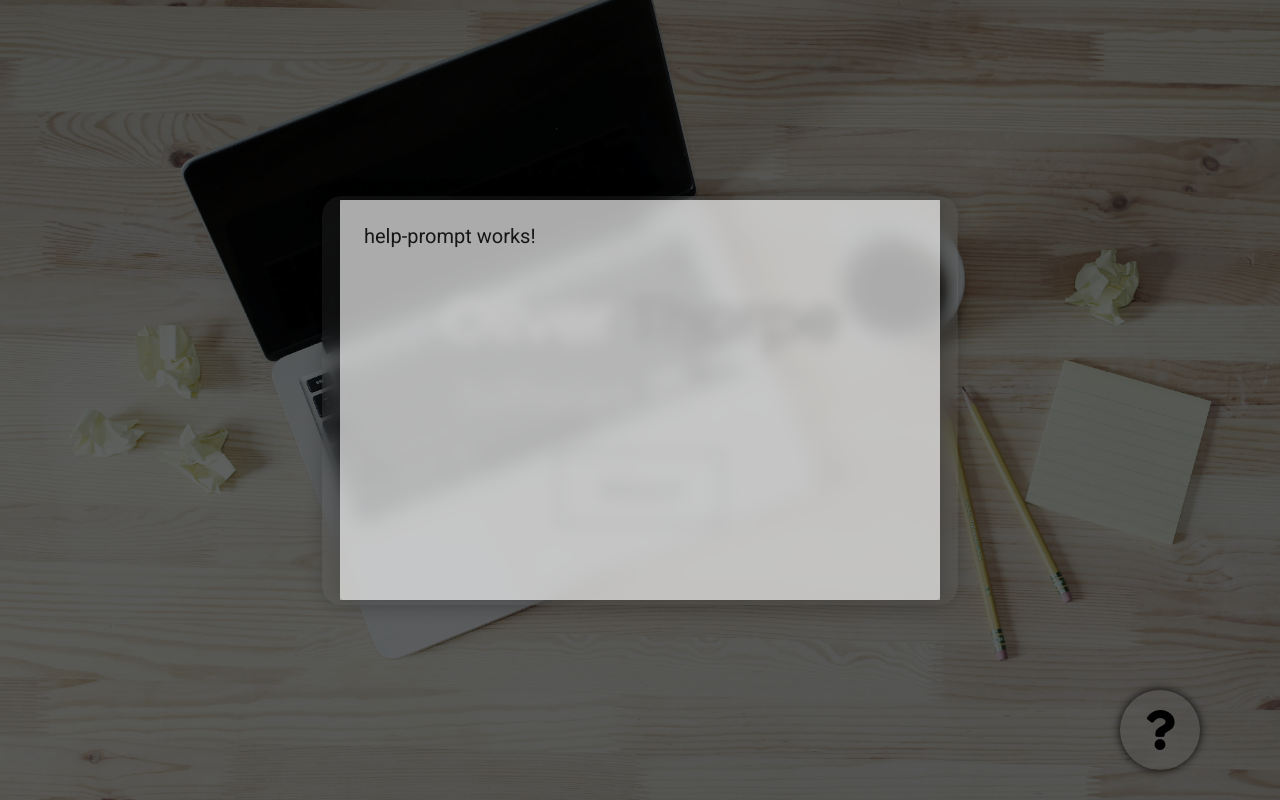
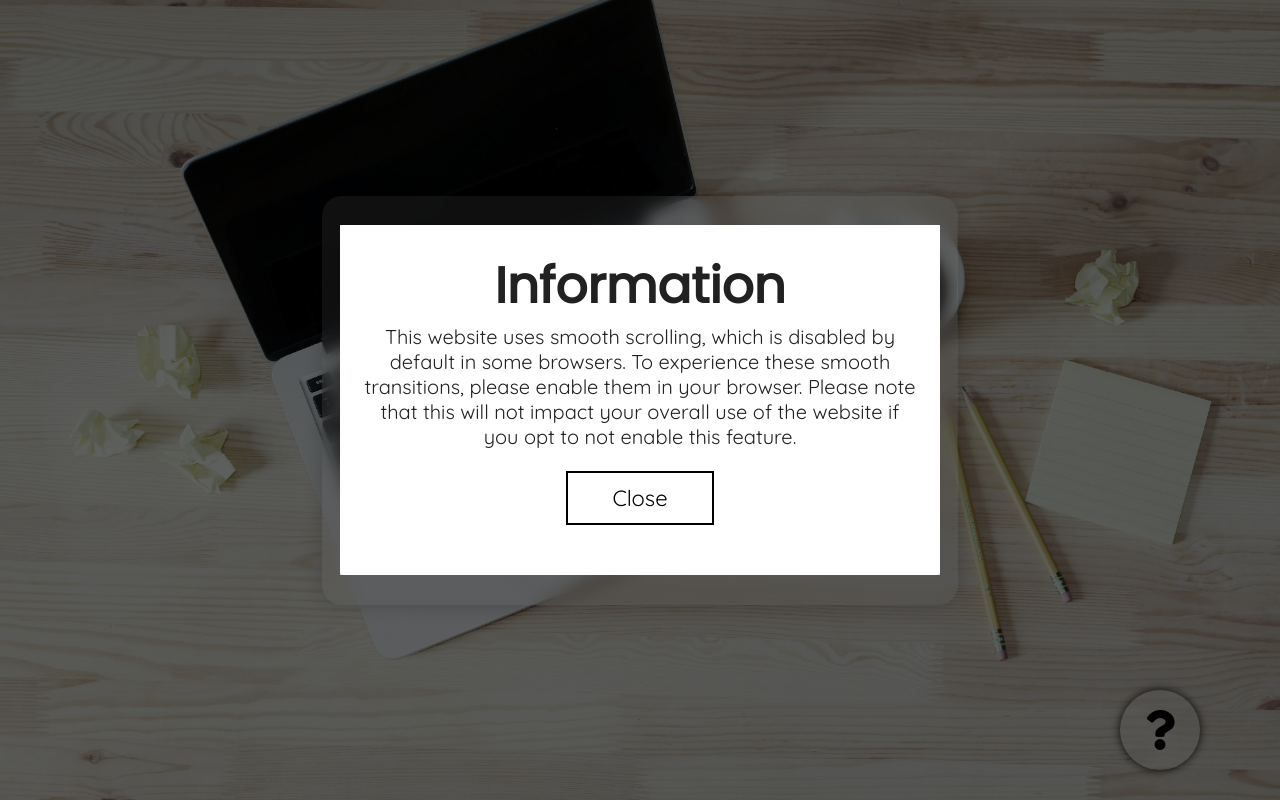
Before and after one commit to OJT509/portfolio, an Angular app: page / in a window 1280 px wide. Both pictures are taken after a click on the element 1160 px from the left and 730 px from the top of the page. Built offline with nearby package versions, Linux system fonts and the light colour scheme.

Commit message:
Added help prompt

```diff
--- a/src/app/app.component.html
+++ b/src/app/app.component.html
@@ -10,5 +10,3 @@
 <div (click)="helpDialog()" class="frosted" id="help">
   <i class="fas fa-question fa-2x"></i>
 </div>
-
-<!-- TODO: Open dialog -->
--- a/src/app/app.component.ts
+++ b/src/app/app.component.ts
@@ -10,16 +10,20 @@ import { HelpPromptComponent } from './components/shared/help-prompt/help-prompt
 export class AppComponent {
   title = 'Oliver Thorpe';
 
-  constructor(public dialog: MatDialog) {
+  helpMessage: string =
+  `This website uses smooth scrolling, which is disabled by default in some browsers.
+  To experience these smooth transitions, please enable them in your browser.
+  Please note that this will not impact your overall use of the website
+  if you opt to not enable this feature.`;
 
-  }
+  constructor(public dialog: MatDialog) { }
 
-  //Subscriptions need doing
   helpDialog(): void {
     this.dialog.open(HelpPromptComponent, {
-      height: '400px',
+      height: '350px',
       width: '600px',
-      panelClass: 'frosted-dialog'
+      panelClass: 'frosted-dialog',
+      data: this.helpMessage
     });
   }
 }
--- a/src/app/components/home/home.component.html
+++ b/src/app/components/home/home.component.html
@@ -2,10 +2,8 @@
     <div class="welcome">
         <div class="frosted">
             <h1 class="header-text">Oliver <span id="last-name">Thorpe</span></h1>
-            <p class="sub-heading text thin-text">Software Engineer</p>
+            <p class="sub-heading text text-thin">Software Engineer</p>
             <button (click)="scrollToAbout()" id="about-btn" class="info-button">About</button>
         </div>
     </div>
 </div>
-
-<!-- Needs smooth scrolling message e.g. chrome flags -->
--- a/src/app/components/shared/help-prompt/help-prompt.component.html
+++ b/src/app/components/shared/help-prompt/help-prompt.component.html
@@ -1,3 +1,7 @@
-<div>
-    <p>help-prompt works!</p>
+<div class="centered">
+    <h1 class="header-text">Information</h1>
+    <p class="text">
+        {{message}}
+    </p>
+    <button (click)="closePrompt()" class="info-button">Close</button>
 </div>
--- a/src/app/components/shared/help-prompt/help-prompt.component.scss
+++ b/src/app/components/shared/help-prompt/help-prompt.component.scss
@@ -0,0 +1,17 @@
+h1, p {
+    text-align: center;
+}
+
+.centered {
+    flex-direction: column;
+}
+
+.info-button {
+    margin-top: 1em;
+    font-size: 1.1rem;
+    padding: 0.5em 2em;
+
+    &:hover {
+        transform: none;
+    }
+}
--- a/src/app/components/shared/help-prompt/help-prompt.component.ts
+++ b/src/app/components/shared/help-prompt/help-prompt.component.ts
@@ -1,4 +1,5 @@
-import { Component, OnInit } from '@angular/core';
+import { Component, Inject, OnInit } from '@angular/core';
+import { MatDialogRef, MAT_DIALOG_DATA } from '@angular/material/dialog';
 
 @Component({
   selector: 'app-help-prompt',
@@ -7,9 +8,13 @@ import { Component, OnInit } from '@angular/core';
 })
 export class HelpPromptComponent implements OnInit {
 
-  constructor() { }
+  constructor(public dialogRef: MatDialogRef<HelpPromptComponent>,
+    @Inject(MAT_DIALOG_DATA) public message: string) { }
 
   ngOnInit(): void {
   }
 
+  closePrompt(): void {
+    this.dialogRef.close();
+  }
 }
--- a/src/styles.scss
+++ b/src/styles.scss
@@ -19,10 +19,10 @@
 .text {
     font-family: "Quicksand", sans-serif;
     font-size: 1rem;
-}
 
-.thin-text {
-    font-weight: 300;
+    &-thin {
+        font-weight: 300;
+    }
 }
 
 .centered {
@@ -41,11 +41,15 @@
     border: 2px solid black;
     text-decoration: none;
     transition: 0.7s;
-}
 
-.info-button:hover {
-    transform: scale(1.05);
-    border: 2px solid black;
+    &:hover {
+        transform: scale(1.05);
+        border: 2px solid black;
+    }
+
+    &:focus {
+        outline: none;
+    }
 }
 
 a:visited {
@@ -61,12 +65,10 @@ a:visited {
     box-shadow: 0 0 1rem 0 rgba(0, 0, 0, 0.2);
     background-color: rgba(255, 255, 255, 0.15);
     backdrop-filter: blur(8px);
-}
 
-.frosted-dialog {
-    box-shadow: 0 0 1rem 0 rgba(0, 0, 0, 0.2);
-    background-color: rgba(255, 255, 255, 0.65);
-    backdrop-filter: blur(8px);
+    &-dialog {
+        background-color: var(--primary-color);
+    }
 }
 
 //---Overrides---///
@@ -108,12 +110,3 @@ mat-dialog-container {
         padding: 0 8em;
     }
 }
-
-html,
-body {
-    height: 100%;
-}
-body {
-    margin: 0;
-    font-family: Roboto, "Helvetica Neue", sans-serif;
-}
```
